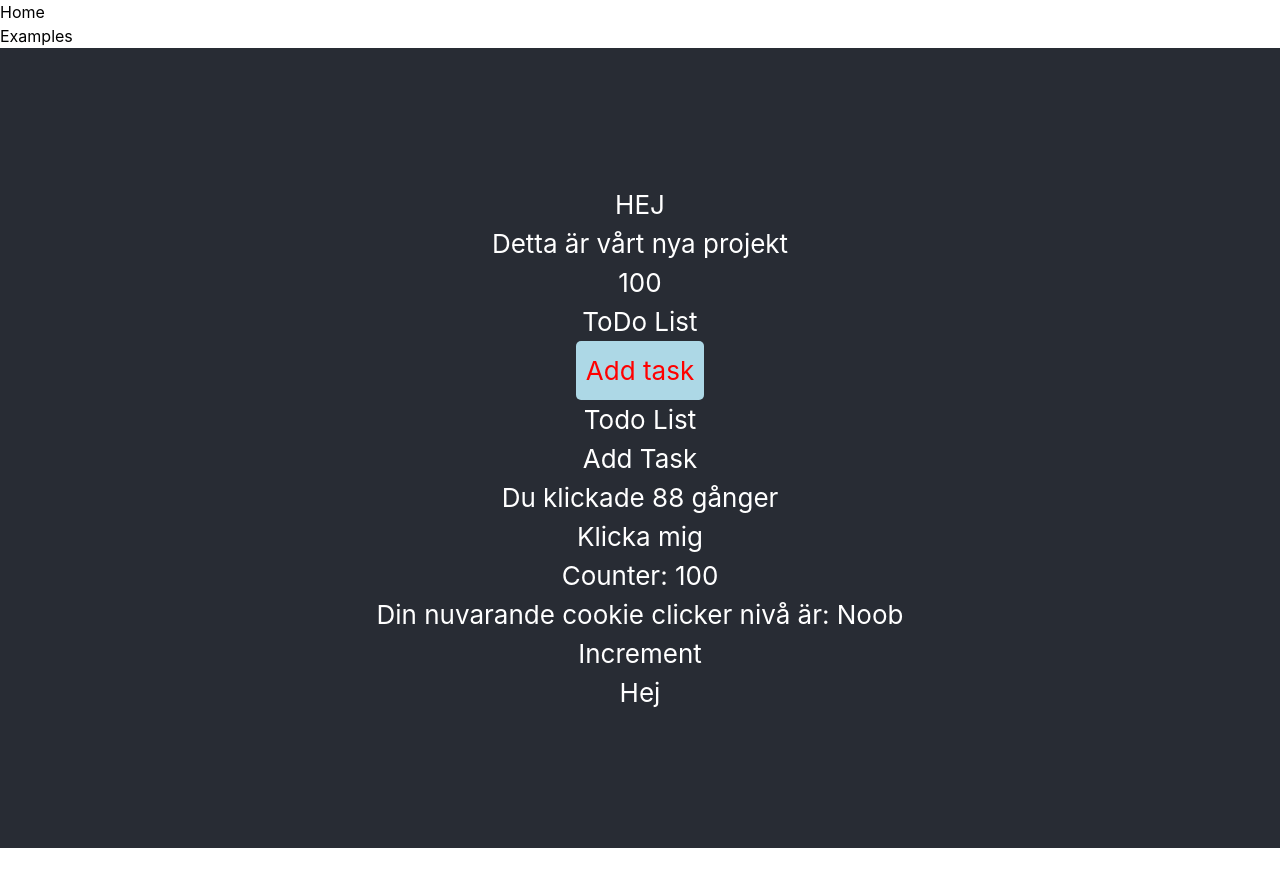
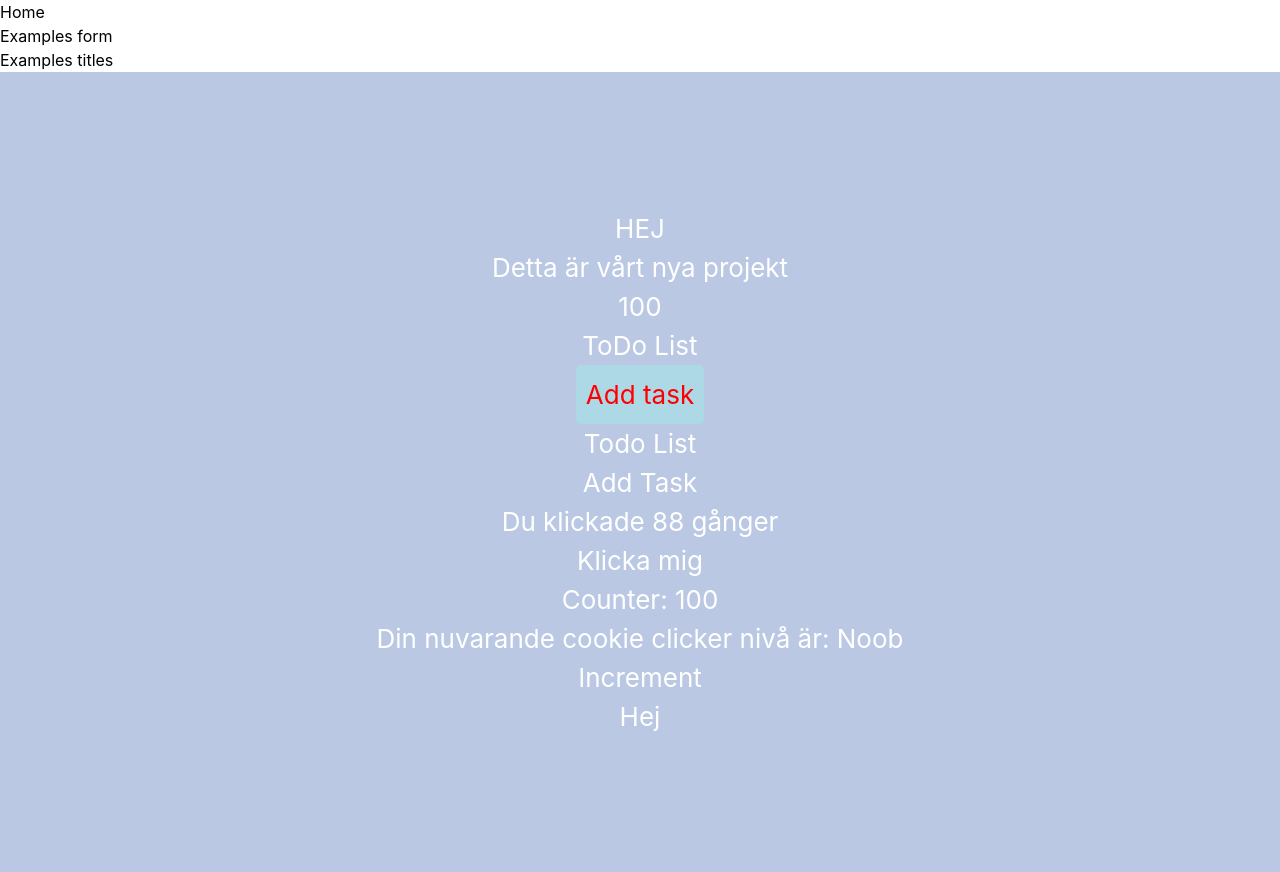
Before and after one commit to leQu/fullstack-2024-examples, a React (Create React App) app: page /examples/1 in a window 1280 px wide. Before the commit the page ends 848 px from the top, so only its background shows below. Built offline with nearby package versions, Linux system fonts and the light colour scheme.

Commit message:
useTheme hook

```diff
--- a/src/App.css
+++ b/src/App.css
@@ -9,7 +9,6 @@
   pointer-events: none;
 }
 .App-header {
-  background-color: #282c34;
   min-height: 100vh;
   display: flex;
   flex-direction: column;
@@ -18,3 +17,11 @@
   font-size: calc(10px + 2vmin);
   color: white;
 }
+
+.light {
+  background-color: #bac8e3;
+}
+
+.dark {
+  background-color: #282c34;
+}
--- a/src/App.js
+++ b/src/App.js
@@ -4,26 +4,23 @@ import { BrowserRouter, Routes, Route } from "react-router-dom";
 import Home from "./views/Home";
 import Examples from "./views/Examples";
 
+import { ThemeProvider } from "./hooks/useTheme";
+
 import "./App.css";
-import MultiFieldForm from "./components/MultiFieldForm";
 
 export const CounterContext = React.createContext();
-export const CounterContextUpdater = React.createContext();
 
 function App() {
   return (
-    <CounterContext.Provider value={88}>
-      <CounterContextUpdater.Provider value={88}>
+    <CounterContext.Provider value={[88]}>
+      <ThemeProvider>
         <BrowserRouter>
           <Routes>
             <Route path="/" element={<Home />} />
-            <Route path="examples/form/" element={<MultiFieldForm />} />
-            <Route path="examples/:name" element={<Examples />} />
-            <Route path="home" element={<Home />} />
             <Route path="examples/:name" element={<Examples />} />
           </Routes>
         </BrowserRouter>
-      </CounterContextUpdater.Provider>
+      </ThemeProvider>
     </CounterContext.Provider>
   );
 }
--- a/src/components/Navbar.jsx
+++ b/src/components/Navbar.jsx
@@ -9,7 +9,10 @@ export default function Navbar() {
           <Link to="/">Home</Link>
         </li>
         <li>
-          <Link to="/examples">Examples</Link>
+          <Link to="/examples/form">Examples form</Link>
+        </li>
+        <li>
+          <Link to="/examples/title">Examples titles</Link>
         </li>
       </ul>
     </nav>
--- a/src/components/TitleUpdater.jsx
+++ b/src/components/TitleUpdater.jsx
@@ -1,20 +1,11 @@
 import React, { useState, useEffect } from "react";
-
-import useApi from "../hooks/useApi";
 
 export default function TitleChanger() {
   const [count, setCount] = useState({ count: 0, totalCount: 0 });
-  const [data, isLoading, onError] = useApi(
-    "https://dummyjson.com/products/100"
-  );
 
   useEffect(() => {
     document.title = `Du klickade ${count.totalCount} gånger`;
   }, [count.totalCount]);
-
-  useEffect(() => {
-    console.log(data);
-  }, [data]);
 
   return (
     <>
--- /dev/null
+++ b/src/hooks/useTheme.js
@@ -0,0 +1,24 @@
+import React, { createContext, useContext } from "react";
+
+import useLocalStorage from "./useLocalStorage";
+
+const ThemeContext = createContext();
+
+export function useTheme() {
+  return useContext(ThemeContext);
+}
+
+export function ThemeProvider({ children }) {
+  const [theme, setTheme] = useLocalStorage("theme", "light");
+
+  const toggleTheme = () => {
+    const newTheme = theme === "light" ? "dark" : "light";
+    setTheme(newTheme);
+  };
+
+  return (
+    <ThemeContext.Provider value={[theme, toggleTheme]}>
+      {children}
+    </ThemeContext.Provider>
+  );
+}
--- a/src/views/Examples.jsx
+++ b/src/views/Examples.jsx
@@ -12,11 +12,11 @@ import ToDoListComponent from "../components/ToDoListComponent";
 import MultiFieldForm from "../components/MultiFieldForm";
 
 import Navbar from "../components/Navbar";
+import { useTheme } from "../hooks/useTheme";
 
 export default function Examples() {
   const { name } = useParams();
-
-  console.log(name);
+  const [theme, toggleTheme] = useTheme();
 
   const simpleFunction = (event) => {
     console.log("Simple function", event);
@@ -25,7 +25,7 @@ export default function Examples() {
     <div>
       <Navbar />
       <div className="App">
-        <header className="App-header">
+        <header className={`App-header ${theme}`}>
           <MainHeader description="Detta är vårt nya projekt" />
           <ToDoListComponent />
           {name === "form" && <MultiFieldForm />}
--- a/src/views/Home.jsx
+++ b/src/views/Home.jsx
@@ -4,12 +4,18 @@ import logo from "../logo.svg";
 import WordListComponent from "../components/WordListComponent";
 import moment from "moment";
 
+import { useTheme } from "../hooks/useTheme";
+
 import Navbar from "../components/Navbar";
 
 export default function Home() {
+  const [theme, toggleTheme] = useTheme();
+
   return (
     <div className="App">
       <Navbar />
+      <div className={`App-header ${theme}`}>
+        <button onClick={toggleTheme}>Toggle theme</button>
         <img src={logo} className="App-logo" alt="logo" />
         <p>
           Edit <code>src/App.js</code> and save to reload.
@@ -24,5 +30,6 @@ export default function Home() {
           Learn React {moment().format("dd YYYY mm")}
         </a>
       </div>
+    </div>
   );
 }
```
Lines whose indentation alone changed are shown as unchanged.
